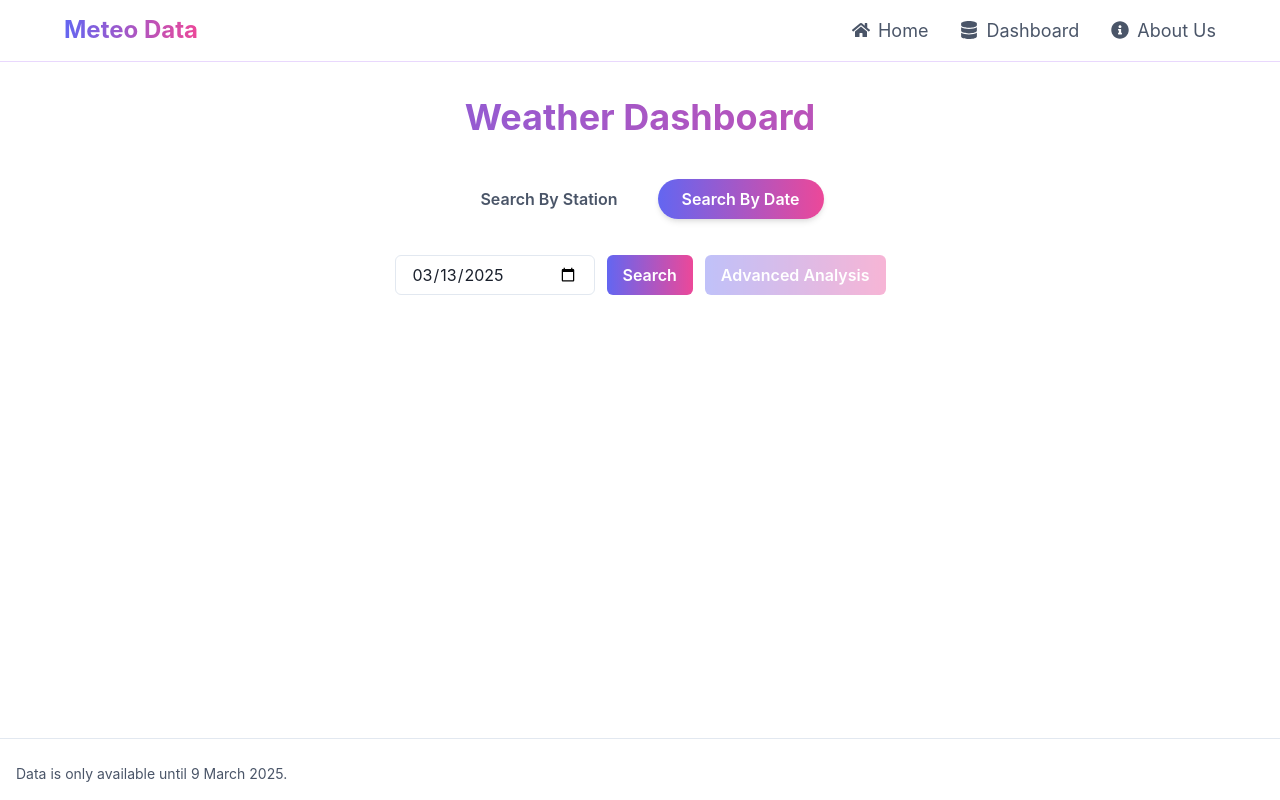
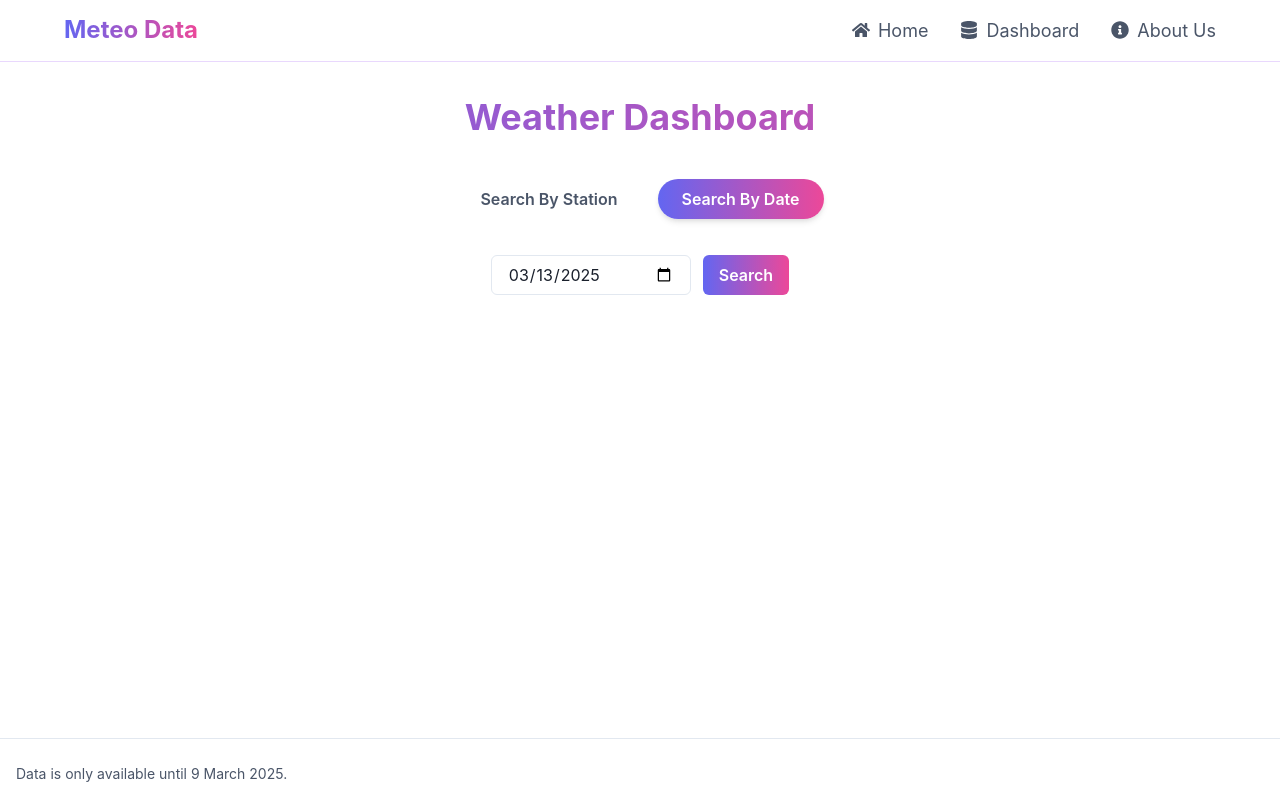
Before and after one commit to MeteoDataApp/Frontend, a React (Vite) app in the folder client/: page /dashboard in a window 1280 px wide. Both pictures are taken after a click on the tab "Search By Date". Built offline with nearby package versions, Linux system fonts and the light colour scheme.

Commit message:
[Enhancement] - Improved rendering logic for advanced analysis button

```diff
--- a/client/src/pages/Dashboard.jsx
+++ b/client/src/pages/Dashboard.jsx
@@ -15,6 +15,7 @@ const Dashboard = () => {
     const [selectedDate, setSelectedDate] = useState(new Date().toISOString().split('T')[0]);
     const [loading, setLoading] = useState(false);
     const [advancedLoading, setAdvancedLoading] = useState(false);
+    const [advancedRenderReady, setAdvancedRenderReady] = useState(false);
     const [data, setData] = useState([]);
     const [sortOrderAvg, setSortOrderAvg] = useState('desc');
     const [sortOrderFD, setSortOrderFD] = useState('desc');
@@ -46,6 +47,7 @@ const Dashboard = () => {
         try {
             const response = await server.get(`/by_date?date=${selectedDate}`);
             setData(response.data);
+            setAdvancedRenderReady(true);
             if (response.data.length === 0) {
                 showToast("error", "No data found", "Please try another date");
             }
@@ -163,6 +165,8 @@ const Dashboard = () => {
                                 onClick={() => {
                                     setCurrentPage(1);
                                     setActiveTab("station");
+                                    setData([]);
+                                    setAdvancedRenderReady(false);
                                 }}
                                 _selected={{
                                     bgGradient: "linear(to-r, #6366f1, #ec4899)",
@@ -183,6 +187,7 @@ const Dashboard = () => {
                                 onClick={() => {
                                     setCurrentPage(1);
                                     setActiveTab("date");
+                                    setData([]);
                                 }}
                                 _selected={{
                                     bgGradient: "linear(to-r, #6366f1, #ec4899)",
@@ -273,6 +278,7 @@ const Dashboard = () => {
                                         Search
                                     </Button>
 
+                                    {data.length > 0 && advancedRenderReady === true && (
                                         <Button
                                             onClick={handleAdvancedAnalysis}
                                             bgGradient="linear(to-r, #6366f1, #ec4899)"
@@ -291,6 +297,7 @@ const Dashboard = () => {
                                         >
                                             Advanced Analysis
                                         </Button>
+                                    )}
                                 </Flex>
                             </TabPanel>
                         </TabPanels>
```
Lines whose indentation alone changed are shown as unchanged.
